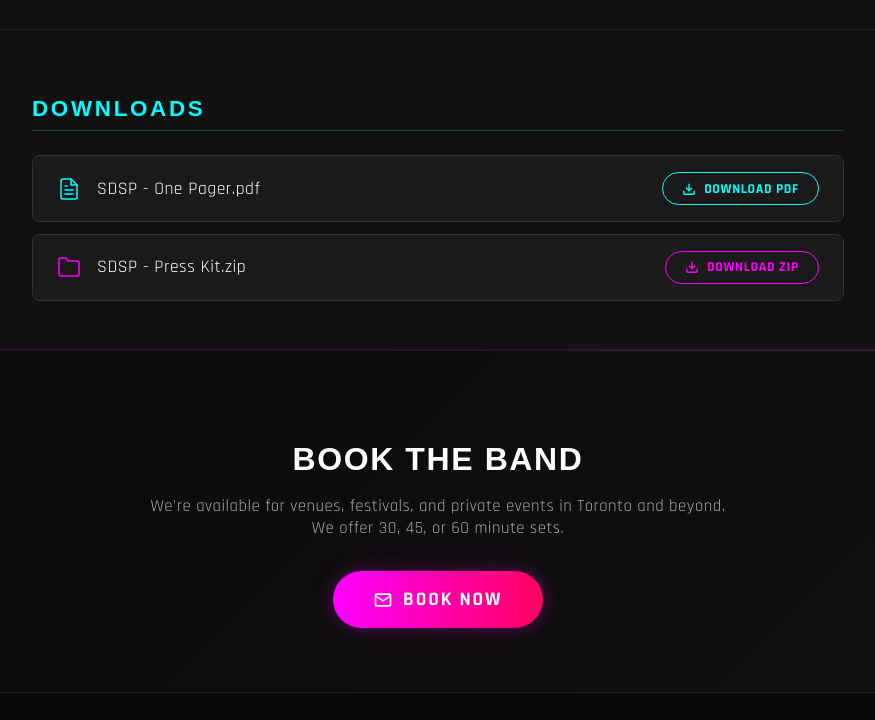
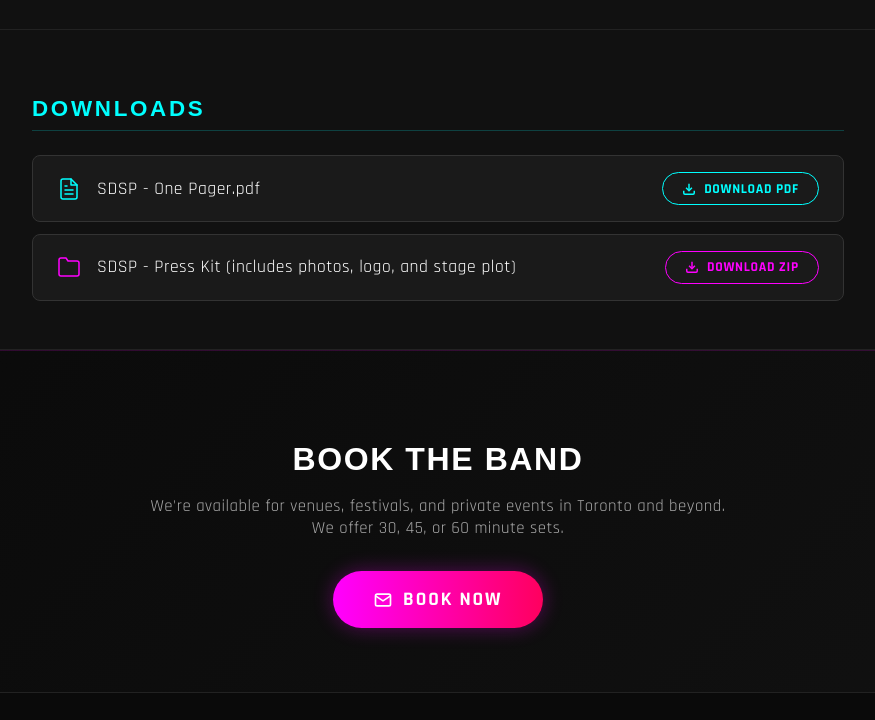
Before and after one commit to jjhiew/sdspmusic.com, an Eleventy site: page src/pages/epk.njk in a window 1280 px wide. Shown: the part 2898-3618 px from the top of the page, without its empty margins (202-1077 px from the left). Built offline with nearby package versions, Linux system fonts and the light colour scheme; Eleventy itself is replaced by a stand-in of ours; files that its build step writes are made by us from their sources.

Commit message:
Update EPK

```diff
--- a/src/pages/epk.njk
+++ b/src/pages/epk.njk
@@ -239,7 +239,7 @@ class="epk-divider">
                     style="color:var(--accent-magenta)">
                     <path d="M22 19a2 2 0 0 1-2 2H4a2 2 0 0 1-2-2V5a2 2 0 0 1 2-2h5l2 3h9a2 2 0 0 1 2 2z"></path>
                 </svg>
-                <span class="epk-download-filename">SDSP - Press Kit.zip</span>
+                <span class="epk-download-filename">SDSP - Press Kit (includes photos, logo, and stage plot)</span>
             </div>
             <a href="/epk/SDSP-Press-Kit.zip" download="SDSP-Press-Kit.zip" class="epk-download-link magenta">
                 <svg
```
